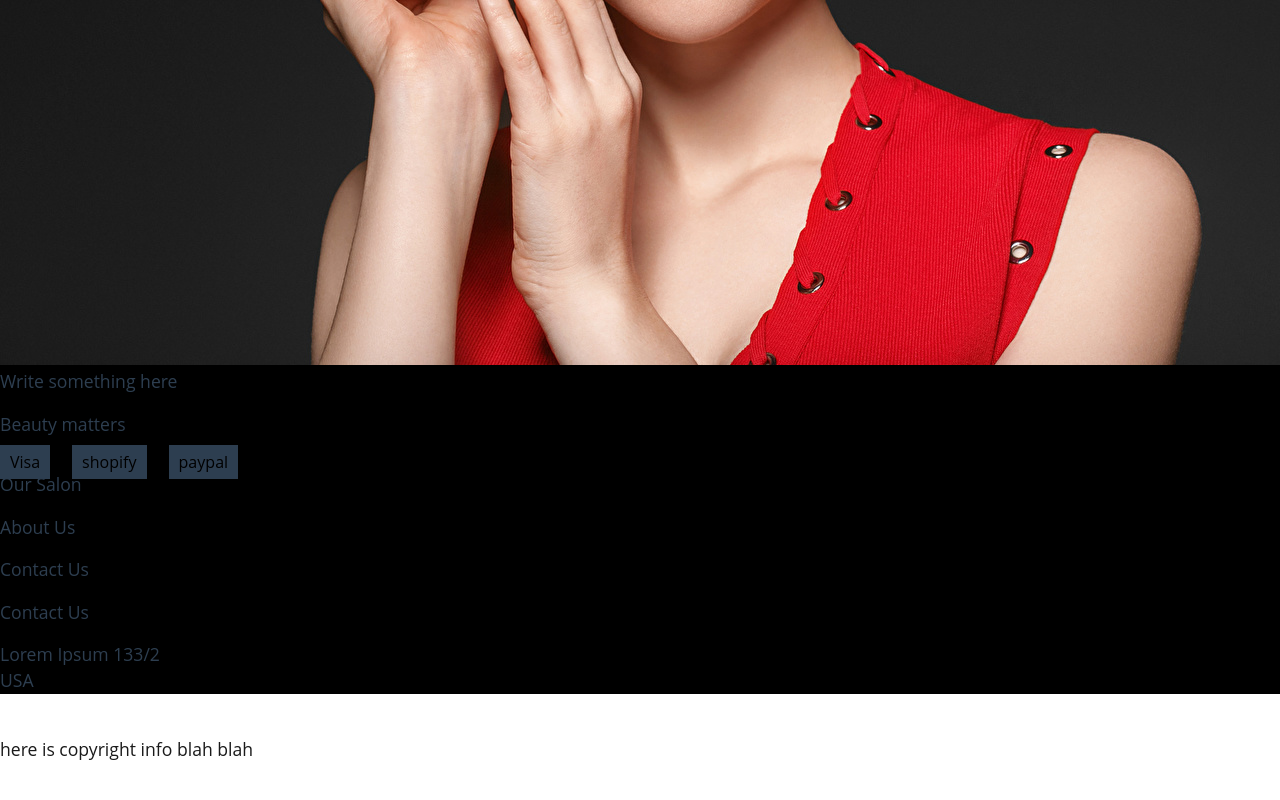
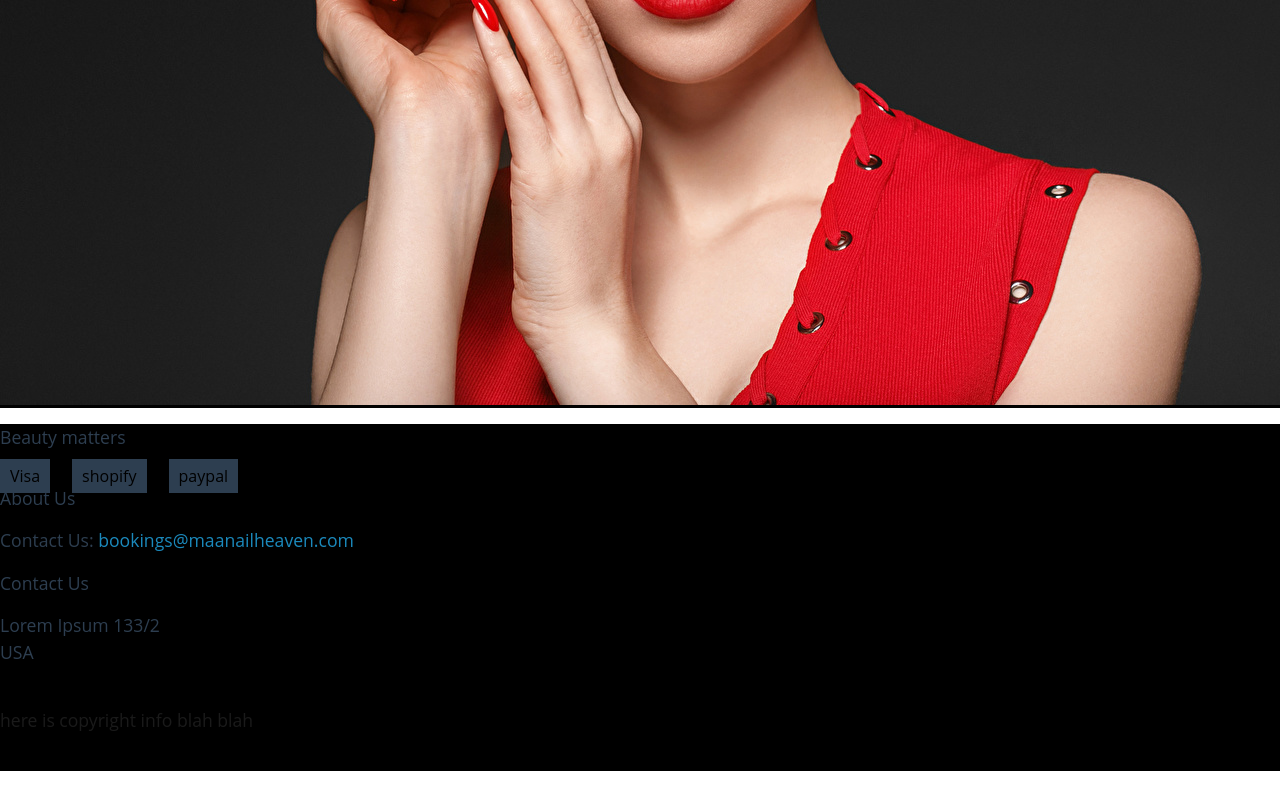
Before and after one commit to Allicris/nail-booking-site, a React (Vite) app in the folder client/: page /aboutus in a window 1280 px wide. Shown: the part 770-1570 px from the top of the page. After the commit the page ends 1541 px from the top, so only its background shows below. Built offline with nearby package versions, Linux system fonts and the light colour scheme.

Commit message:
footer work

```diff
--- a/client/src/components/Footer.jsx
+++ b/client/src/components/Footer.jsx
@@ -81,18 +81,17 @@
 // export default Footer;
 
 import React from 'react';
+import { Link } from 'react-router-dom'; // Import Link from react-router-dom for creating clickable links.
 
 const Footer = () => {
   const columnClasses = 'column w-1/2 xl:w-1/4 px-10';
   const spanCardClasses = 'w-14 flex justify-center items-center bg-primary text-black mr-4 text-sm py-1 px-2';
+
   return (
-    <div className="footer">
+    <div className="footer" style={{ backgroundColor: 'black' }}>
       <div className="footer-top bg-black text-primary flex flex-wrap p-10 lg:px-40 lg:py-28">
         <div className={columnClasses}>
-          <p className="text-4xl font-light text-left">Write something here </p>
-          <p className="mt-3 font-thin pr-10">
-            Beauty matters
-          </p>
+          <p className="mt-3 font-thin pr-10">Beauty matters</p>
           <div className="flex mt-6">
             <span className={`${spanCardClasses} font-bold`}>Visa</span>
             <span className={spanCardClasses}>shopify</span>
@@ -100,9 +99,14 @@ const Footer = () => {
           </div>
         </div>
         <div className={columnClasses}>
-          <p className="text-xl font-normal">Our Salon</p>
-          <p className="font-light mt-2">About Us</p>
-          <p className="font-light mt-2">Contact Us</p>
+          {/* Add a clickable "About Us" button */}
+          <p className="text-xl font-normal">
+            <Link to="/about-us" className="text-primary hover:underline">
+              About Us
+            </Link>
+          </p>
+          {/* Removed "Our Salon" */}
+          <p className="font-light mt-2">Contact Us: <a href="mailto:bookings@maanailheaven.com">bookings@maanailheaven.com</a></p>
         </div>
         <div className={`${columnClasses} mt-10 xl:mt-0`}>
           <p className="text-xl font-normal">Contact Us</p>
--- a/client/src/pages/AboutUs/AboutUs.jsx
+++ b/client/src/pages/AboutUs/AboutUs.jsx
@@ -1,14 +1,15 @@
 import React from 'react';
 import aboutUsImage from '../../assets/images/aboutUs-image.png';
+import Footer from '../../components/Footer';
 
 const About = () => {
   return (
-    <div className="about-section bg-black text-white"> {/* Added bg-black and text-white classes */}
-      At our nail salon, we embrace a holistic approach to enhance your health and beauty. Our dedicated team collaborates closely with clients, focusing on a personal level to bring their vision of a radiant image to life. Our commitment revolves around achieving perfection not only in the quality of our nail services but also in the exceptional customer experience we deliver.
+    <div className="about-section bg-black text-white">
+      <p>
+        At our nail salon, we embrace a holistic approach to enhance your health and beauty. Our dedicated team collaborates closely with clients, focusing on a personal level to bring their vision of a radiant image to life. Our commitment revolves around achieving perfection not only in the quality of our nail services but also in the exceptional customer experience we deliver.
+      </p>
       <img src={aboutUsImage} alt="Red Rose Red Manicure picture" />
-
     </div>
-
   );
 };
 
--- a/client/src/pages/Services/Services.jsx
+++ b/client/src/pages/Services/Services.jsx
@@ -2,6 +2,7 @@ import React from 'react';
 import { useQuery } from '@apollo/client';
 import { GET_SERVICES } from '../../utils/queries';
 import ServicesAndAppointments from '../../components/servicesAccordian';
+import Footer from '../../components/Footer';
 
 const Services = () => {
   const { loading, error, data } = useQuery(GET_SERVICES);
@@ -23,6 +24,7 @@ const Services = () => {
           </li>
         ))}
       </ul>
+      <Footer /> {/* Include the Footer component */}
     </div>
   );
 
--- a/client/src/pages/savedAppointments.jsx
+++ b/client/src/pages/savedAppointments.jsx
@@ -2,6 +2,7 @@ import React, { useState, useEffect } from 'react';
 
 import { useQuery, useMutation } from '@apollo/client';
 import Auth from '../utils/auth';
+import Footer from '../components/Footer';
 // import { removeAppointmentId } from '../utils/localStorage';
 // import { REMOVE_APPOINTMENT } from '../utils/mutations';
 //We need to create a query that gets all of our information
@@ -118,6 +119,7 @@ const SavedBooks = () => {
       <p>
         Saved Appointments
       </p>
+      <Footer /> {/* Include the Footer component */}
     </>
   );
 };
```
